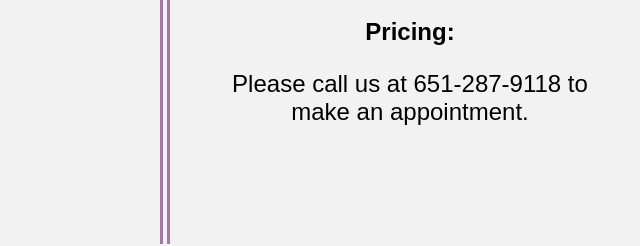
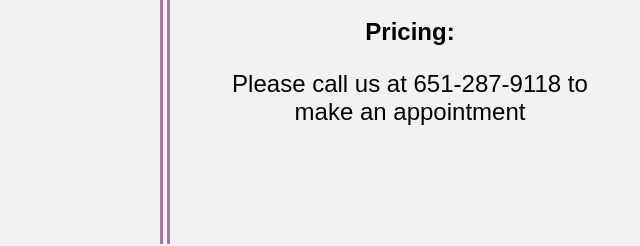
Before and after one commit to motkadad/Website_Redesign_Kadadah, a plain HTML site: page order.html in a window 1280 px wide. Shown: the part 1829-2075 px from the top of the page, 640-1280 px from the left. Drawn offline with Linux system fonts and the light colour scheme; a web font is replaced by a local one.

Commit message:
Update order.html

```diff
--- a/order.html
+++ b/order.html
@@ -103,7 +103,7 @@
                     <span style="font-weight: bold; list-style-type: none">Pricing:</span>
                     <p>
                         Please call us at 651-287-9118 to
-                        make an appointment.
+                        make an appointment
                     </p>
                 </div>
             </div>
```
